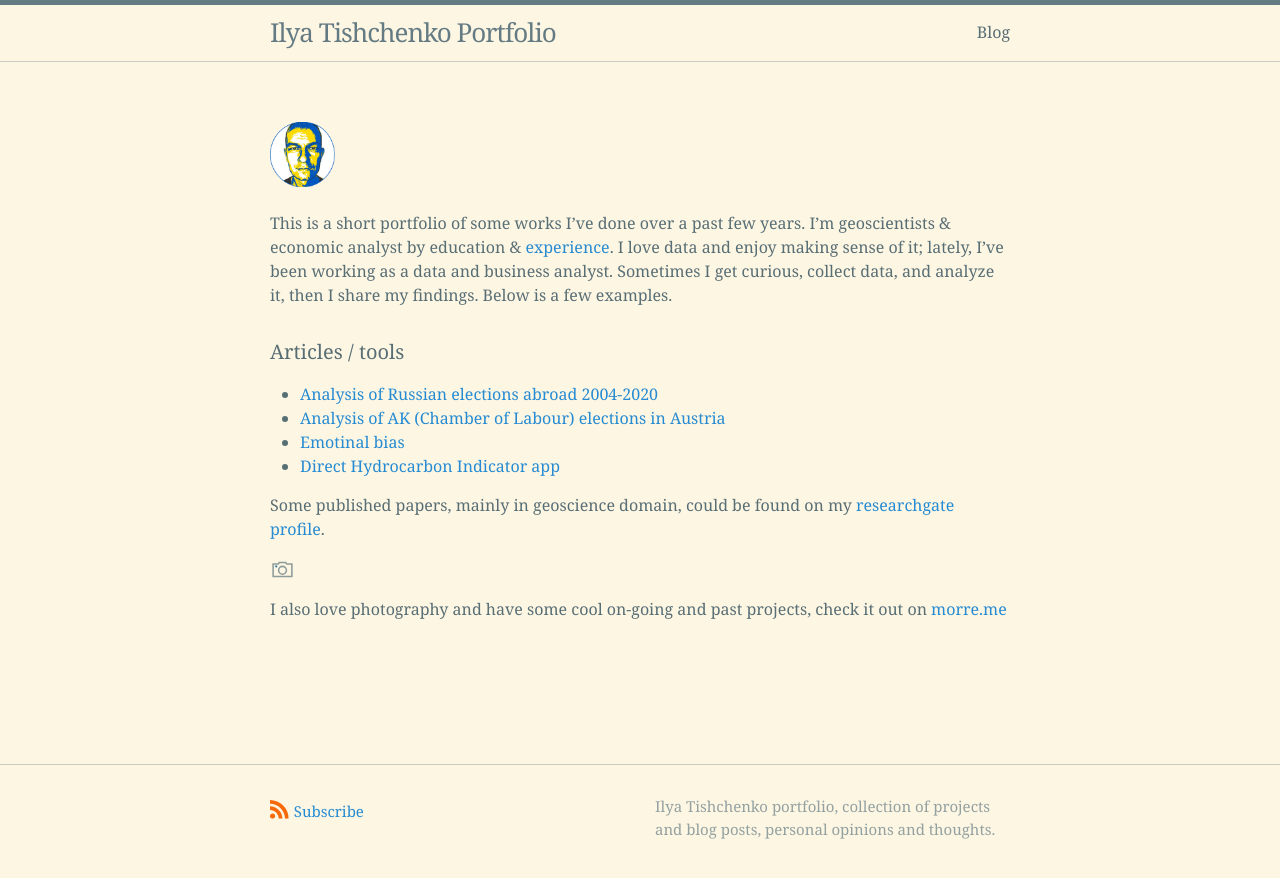
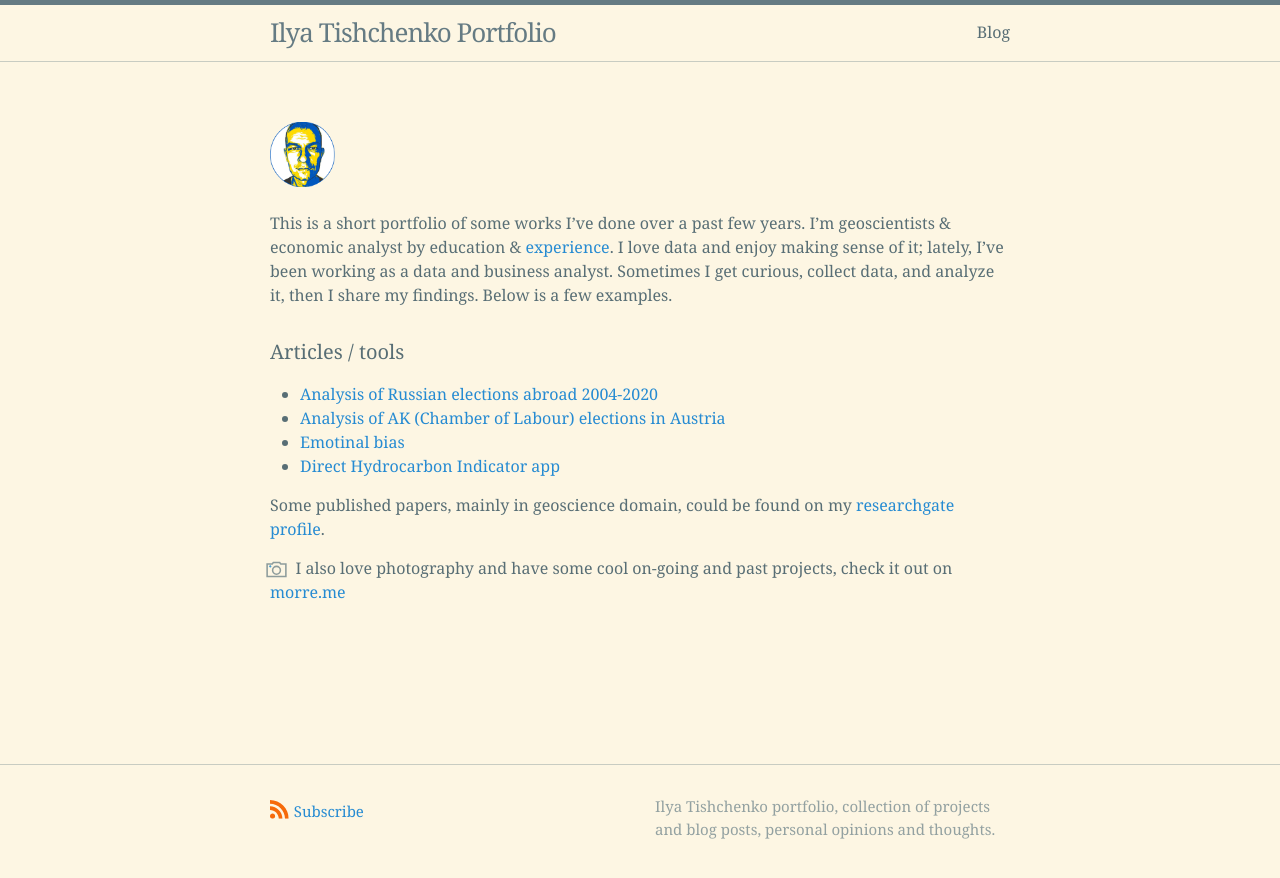
Before and after one commit to vearlen/vearlen.github.io, a Jekyll site: the page built from index.md, in a window 1280 px wide. Shown: the top 878 px of the page. Built offline with Jekyll 4.4.1, drawn with Linux system fonts in a browser that asks for light colours.

Commit message:
update picture

```diff
--- a/index.md
+++ b/index.md
@@ -13,6 +13,5 @@
 
 Some published papers, mainly in geoscience domain, could be found on my [researchgate profile](https://www.researchgate.net/profile/Ilya-Tishchenko/research).
 
-<img src="/images/photo_camera.svg" style="height:25px"/>
 
-I also love photography and have some cool on-going and past projects, check it out on [morre.me](https://morre.me "Photo portfolio")
+<img src="/images/photo_camera.svg" style="height:25px; margin:-6px"/> &nbsp; I also love photography and have some cool on-going and past projects, check it out on [morre.me](https://morre.me "Photo portfolio")
```
Also changed, not shown: images/photo_camera.svg.
